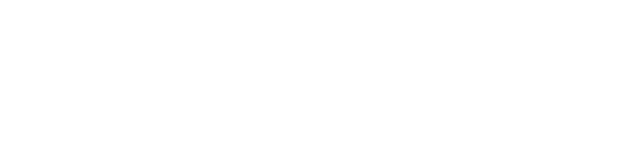
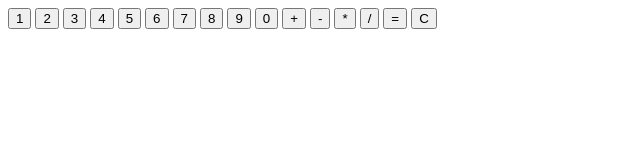
Before and after one commit to ati72/calculator, a plain HTML site: page index.html in a window 1280 px wide. Shown: the whole page, without its empty margins (0-640 px from the left). Drawn offline with Linux system fonts and the light colour scheme.

Commit message:
created calculator buttons

```diff
--- a/index.html
+++ b/index.html
@@ -9,6 +9,24 @@
     <title>Cool Calculator</title>
 </head>
 <body>
-
+    <div class="calculator">
+        <div class="display"></div>
+        <button class="number">1</button>
+        <button class="number">2</button>
+        <button class="number">3</button>
+        <button class="number">4</button>
+        <button class="number">5</button>
+        <button class="number">6</button>
+        <button class="number">7</button>
+        <button class="number">8</button>
+        <button class="number">9</button>
+        <button class="number">0</button>
+        <button class="operator">+</button>
+        <button class="operator"> - </button>
+        <button class="operator">*</button>
+        <button class="operator">/</button>
+        <button class="equals">=</button>
+        <button class="clear">C</button>
+    </div>
 </body>
 </html>
```
